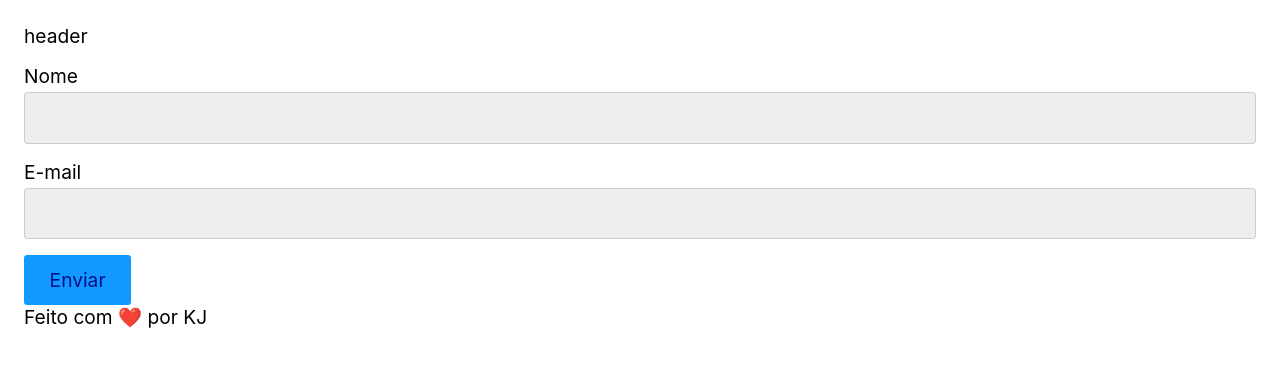
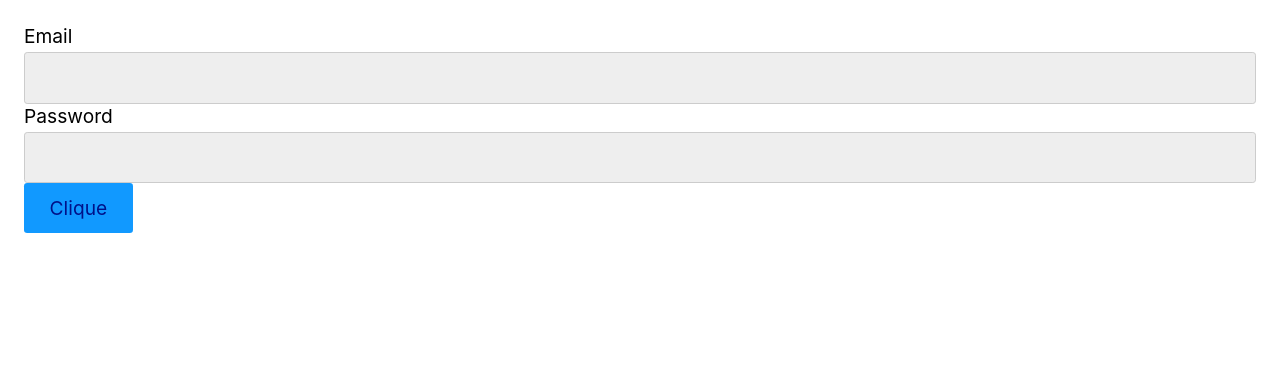
Before and after one commit to Kelvin-Jesus/react-completo, a React (Create React App) app: page / in a window 1280 px wide. Shown: the top 366 px of the page. Built offline with nearby package versions, Linux system fonts and the light colour scheme.

Commit message:
new-class: passing properties to components

```diff
--- a/src/index.js
+++ b/src/index.js
@@ -1,7 +1,7 @@
 import React from 'react';
 import ReactDOM from 'react-dom';
 import './App.css';
-import App from './react-para-iniciantes/0210-componentes/App.js';
+import App from './react-para-iniciantes/0211-propriedades/App.js';
 // import App from './App';
 
 ReactDOM.render(
--- /dev/null
+++ b/src/react-para-iniciantes/0211-propriedades/App.js
@@ -0,0 +1,32 @@
+import React from 'react';
+import Form from './components/Form';
+
+// const Titulo = ({ cor, texto, children }) => {
+//     return <h1 style={{ color: cor }}>{texto} {children}</h1>
+// }
+
+// const Input = ({ id, label, ...props }) => {
+//     return (
+//         <div>
+//             <label htmlFor={id}>{label}</label>
+//             <input id={id} type="text" {...props} />
+//         </div>
+//     )
+// }
+
+const App = () => {
+    return (
+        <div>
+            {/* <Titulo cor="red" texto="Este é o título do componente" />
+            <Titulo>
+                <p>Conteúdo do titulo</p>
+                <p>Conteúdo do titulo</p>
+            </Titulo> */}
+
+            {/* <Input id="1" required title="input" data-id="2" /> */}
+            <Form></Form>
+        </div>
+    );
+}
+
+export default App;
--- /dev/null
+++ b/src/react-para-iniciantes/0211-propriedades/components/Button.js
@@ -0,0 +1,7 @@
+import React from 'react';
+
+const Button = () => {
+    return <button>Clique</button>
+}
+
+export default Button;
--- /dev/null
+++ b/src/react-para-iniciantes/0211-propriedades/components/Form.js
@@ -0,0 +1,14 @@
+import Button from './Button';
+import Input from './Input';
+
+const Form = () => {
+    return (
+        <form>
+            <Input type="email" labelName="Email" labelAndInputID="email" required />
+            <Input type="password" labelName="Password" labelAndInputID="password" />
+            <Button />
+        </form>
+    );
+}
+
+export default Form;
--- /dev/null
+++ b/src/react-para-iniciantes/0211-propriedades/components/Input.js
@@ -0,0 +1,12 @@
+import React from 'react';
+
+const Input = ({ labelName, labelAndInputID, ...props }) => {
+    return (
+        <div>
+            <label htmlFor={labelAndInputID}>{labelName}</label>
+            <input type="text" id={labelAndInputID} {...props}/>
+        </div>
+    );
+}
+
+export default Input;
```
